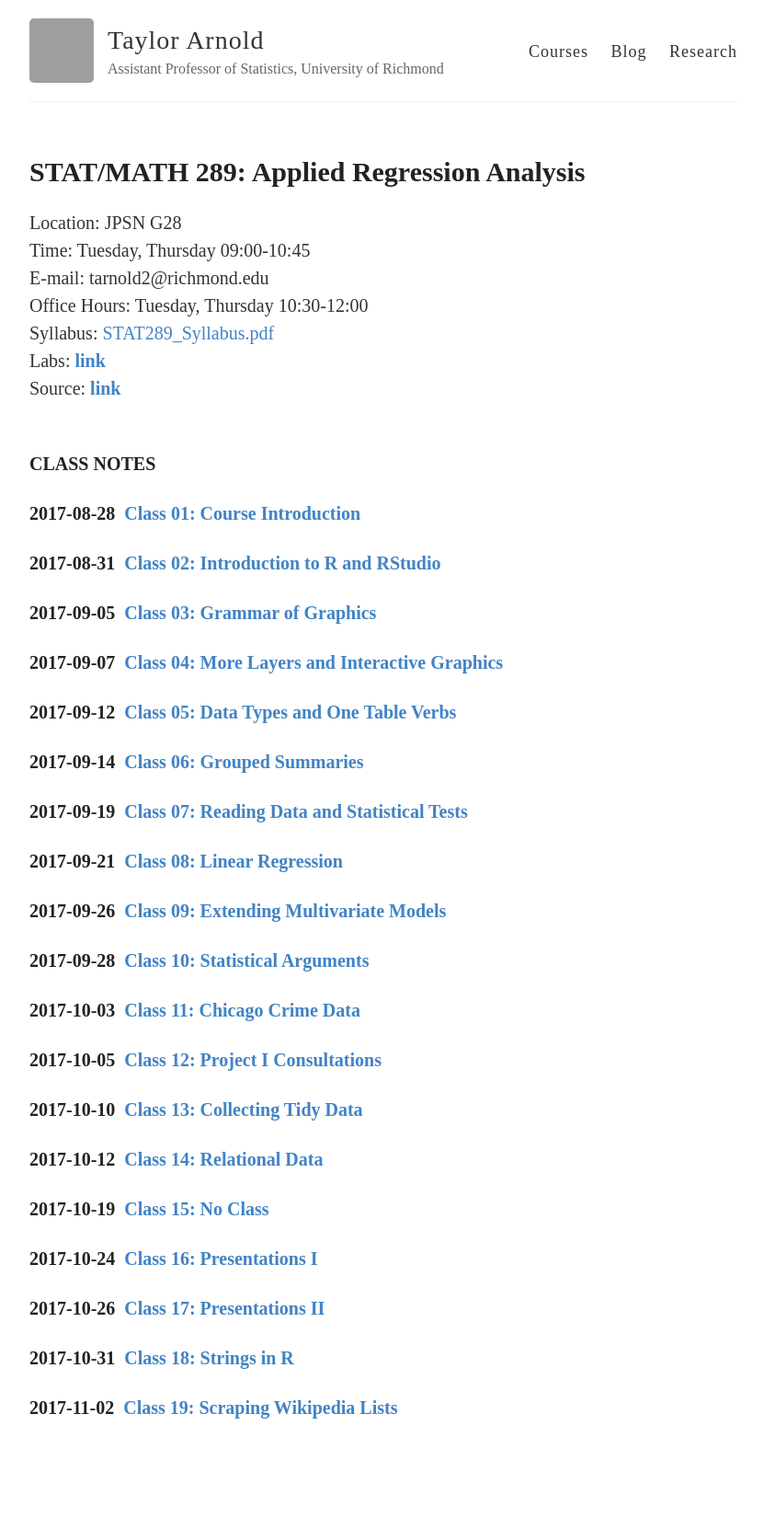
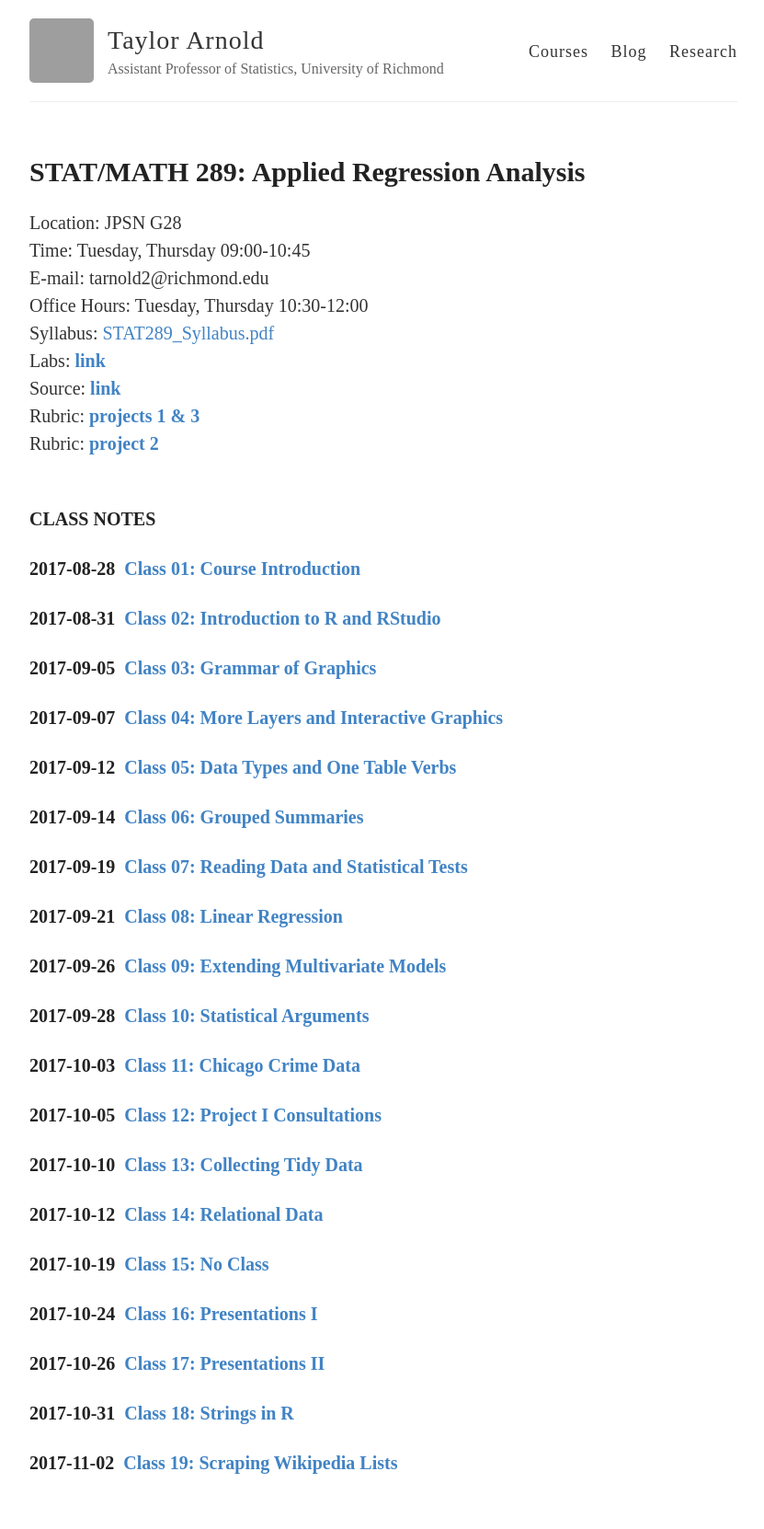
Before and after one commit to statsmaths/stat289-f17, a Jekyll site: the page built from index.html, in a window 1280 px wide. Shown: the whole page at 92% size, without its empty margins (223-1054 px from the left). Built offline with Jekyll 4.4.1, drawn with Linux system fonts in a browser that asks for light colours; before the commit the page ends 1602 px from its top, so only the background shows below that; grey boxes are pictures that could not be loaded.

Commit message:
update 289

```diff
--- a/index.html
+++ b/index.html
@@ -14,6 +14,8 @@ Office Hours: Tuesday, Thursday 10:30-12:00 <br>
 Syllabus: <a href="assets/syllabus/STAT289_Syllabus.pdf">STAT289_Syllabus.pdf</a> <br>
 Labs: <b><a href="labs/">link</a></b> <br>
 Source: <b><a href="source/">link</a></b> <br>
+Rubric: <b><a href="assets/syllabus/data_analysis_rubric.pdf">projects 1 & 3</a></b> <br>
+Rubric: <b><a href="assets/syllabus/data_hypothesis_rubric.pdf">project 2</a></b> <br>
 </div>
 
 <div class="posts">
```
Also changed, not shown: 2 other files.
